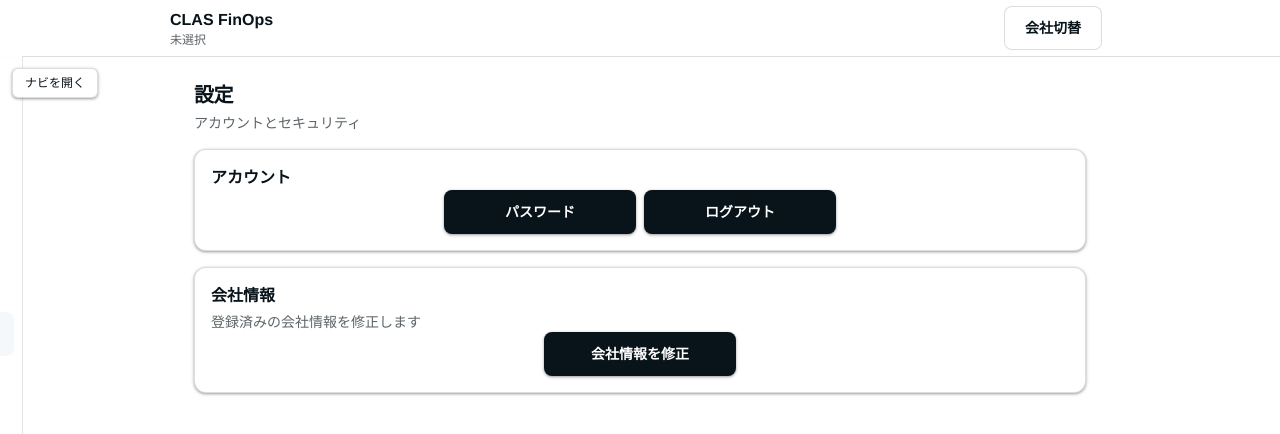
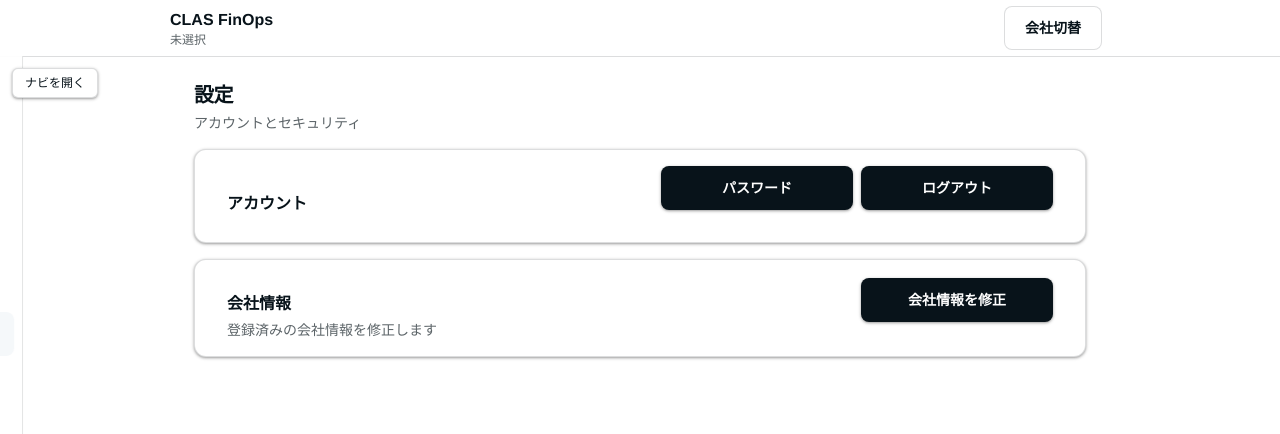
Before and after one commit to ANOSkdy/finops_clas, a Next.js app: page /settings in a window 1280 px wide. Shown: the top 434 px of the page. Built offline with nearby package versions, Linux system fonts and the light colour scheme; no server answers.

Commit message:
Right align settings card actions

```diff
--- a/src/app/(app)/settings/page.tsx
+++ b/src/app/(app)/settings/page.tsx
@@ -50,43 +50,43 @@
         <div className="mt-1 text-sm text-[var(--color-text-secondary)]">アカウントとセキュリティ</div>
       </div>
 
-      <Card className="">
-        <CardHeader>
+      <Card className="flex flex-col gap-4 p-4 sm:flex-row sm:items-center sm:justify-between">
+        <CardHeader className="px-0 pt-0">
           <div className="text-base font-semibold">アカウント</div>
         </CardHeader>
-        <CardContent className="flex justify-center">
-          <div className="flex flex-col gap-2 sm:flex-row">
+        <CardContent className="px-0 pb-0 sm:shrink-0">
+          <div className="flex flex-col gap-2 sm:flex-row sm:justify-end">
             <a href="/password">
-              <Button className="w-48">パスワード</Button>
+              <Button className="w-full sm:w-48">パスワード</Button>
             </a>
-            <Button className="w-48" onClick={() => setOpen(true)} disabled={busy}>
+            <Button className="w-full sm:w-48" onClick={() => setOpen(true)} disabled={busy}>
               ログアウト
             </Button>
           </div>
         </CardContent>
       </Card>
 
-      <Card className="">
-        <CardHeader>
+      <Card className="flex flex-col gap-4 p-4 sm:flex-row sm:items-center sm:justify-between">
+        <CardHeader className="px-0 pt-0">
           <div className="text-base font-semibold">会社情報</div>
           <div className="mt-1 text-sm text-[var(--color-text-secondary)]">登録済みの会社情報を修正します</div>
         </CardHeader>
-        <CardContent className="flex justify-center">
+        <CardContent className="px-0 pb-0 sm:shrink-0">
           <a href="/company_edit">
-            <Button className="w-48">会社情報を修正</Button>
+            <Button className="w-full sm:w-48">会社情報を修正</Button>
           </a>
         </CardContent>
       </Card>
 
       {role === "global" && (
-        <Card className="">
-          <CardHeader>
+        <Card className="flex flex-col gap-4 p-4 sm:flex-row sm:items-center sm:justify-between">
+          <CardHeader className="px-0 pt-0">
             <div className="text-base font-semibold">システム管理</div>
             <div className="mt-1 text-sm text-[var(--color-text-secondary)]">グローバル権限者向けの設定を表示します</div>
           </CardHeader>
-          <CardContent className="flex justify-center">
+          <CardContent className="px-0 pb-0 sm:shrink-0">
             <a href="/system_manager">
-              <Button className="w-48">システム管理</Button>
+              <Button className="w-full sm:w-48">システム管理</Button>
             </a>
           </CardContent>
         </Card>
```
